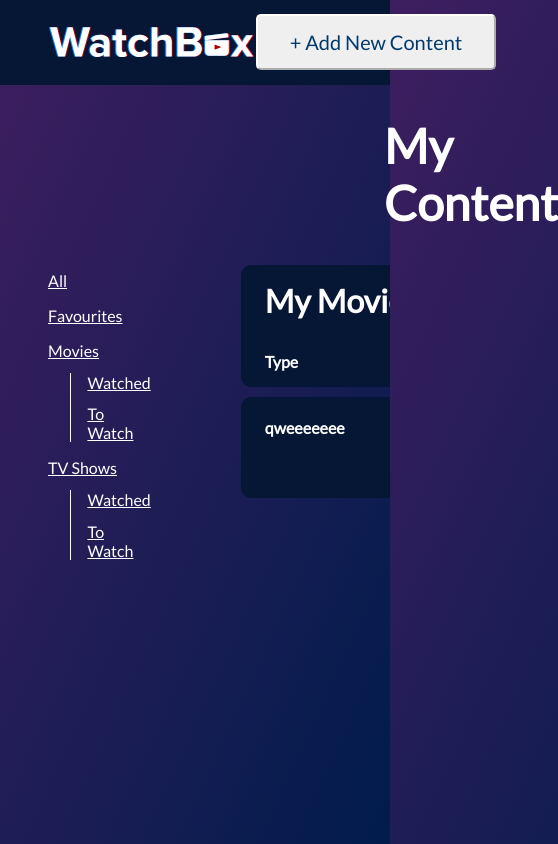
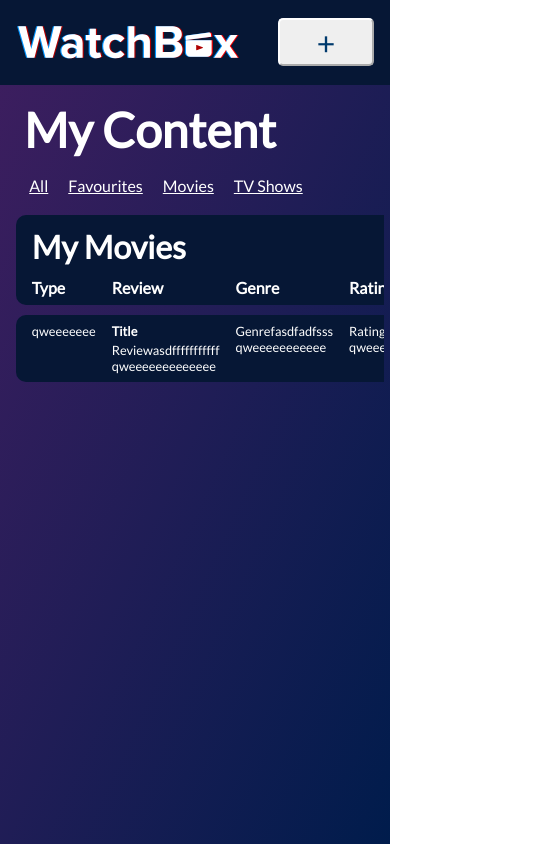
Before and after one commit to Nicole-Tam/WatchBox-TV-Show-and-Movie-Tracking-Web-App, a website: page public/index.html in a window 390 px wide. Shown: the whole page, 558 px wide, since content can reach past the window. Drawn offline with Linux system fonts and the light colour scheme.

Commit message:
added media query and more classes for queries

```diff
--- a/public/index.html
+++ b/public/index.html
@@ -15,7 +15,7 @@
       <img src="assets/logo.svg" id="logo" alt="Logo">
     </nav>
     <nav id="add-content">
-      <button id="add-content-button"><b>+</b> Add New Content</button>
+      <button id="add-content-button"><p class="add-content-icon"><b>+</b></p><p class="add-content-text"><b>+</b> Add New Content</p></button>
     </nav>
   </nav>
 
@@ -26,7 +26,7 @@
           <h2>Add Content</h2>
           <div id="form-close"><a href="#">&#10006;</a></div>
         </div>
-        <div class="form-content"><label class="form-label" for="type">Content Type:</label>
+        <div class="form-content"><label class="form-label" for="type">Type:</label>
           <div id="form-input-radio" class="form-input">
             <label id="movie-button">
               <input type="radio" name="media-type" value="movie" class="active-button">
--- a/public/styles.css
+++ b/public/styles.css
@@ -125,13 +125,21 @@ body {
 }
 
 #add-content button {
-  height: 70%;
+  height: 2.6em;
   width: 15rem;
   color: #003A6D;
   font-size: 20px;
   border-radius: 5px;
   border-color: white;
 }
+
+.add-content-icon{
+  display:none;
+  }
+
+.add-content-text{
+  display:block;
+    }
 
 #add-content button:hover {
   background-color: #724CAF;
@@ -218,15 +226,15 @@ a {
   border-bottom-left-radius: 10px;
 }
 
-.review-header {
+.review-header, .review-row {
   width: 35%;
 }
 
-.genre-header {
+.genre-header, .genre-row {
   width: 15%;
 }
 
-.rating-header {
+.rating-header, .rating-row {
   width: 15%;
 }
 
@@ -243,18 +251,6 @@ a {
   width: 10%;
   border-bottom-left-radius: 10px;
   border-top-left-radius: 10px;
-}
-
-.review-row {
-  width: 35%;
-}
-
-.genre-row {
-  width: 15%;
-}
-
-.rating-row {
-  width: 15%;
 }
 
 .length-row {
@@ -501,3 +497,158 @@ select {
   color: white;
   font-size: 1.2rem;
 }
+
+
+@media only screen and (max-width: 480px){
+.filter-container{
+  display:none;
+}
+
+#filter-bar{
+  display:flex;
+  flex-direction:row;
+  padding:0 1.2rem;
+}
+
+.filter-option{
+  margin: 10px;
+}
+
+#main-page-wrapper{
+  display:flex;
+  flex-direction:column;
+}
+
+#content-div{
+  margin:auto;
+  width:97%;
+  height:90%;
+  overflow-y: hidden;
+}
+
+#content-table {
+  border-collapse: collapse;
+  font-weight: bold;
+  margin: 10px;
+}
+
+#my-content{
+  padding:1rem 1.5rem 0.5rem;
+  margin: auto;
+}
+
+.length-header, .length-row{
+  display:none;
+}
+
+#logo{
+  width:225px;
+}
+
+.add-content-text{
+  display:none;
+}
+
+.add-content-icon{
+  display:block;
+  }
+
+#add-content button{
+  width:3em;
+  height: 60%;
+  font-size:2em;
+}
+
+#add-content{
+  width:1em;
+  padding:0;
+}
+
+#navigation-bar{
+  padding:0 1rem;
+}
+
+#table-title{
+  padding: 0.75rem 1rem 0.25rem;
+
+}
+.headers {
+  text-align: left;
+  position: sticky;
+  top: 0;
+  background-color: #061735;
+  padding: 0.5rem;
+  font-weight: bold;
+
+}
+
+.review-header, .review-row {
+  width: 38%;
+}
+
+.review-row {
+  font-size:0.8rem;
+  font-weight: normal;
+}
+
+.genre-header {
+  width: 15%;
+}
+
+.genre-row {
+  width: 15%;
+  font-size:0.8rem;
+  font-weight: normal;
+}
+
+.rating-header {
+  width: 15%;
+  border-bottom-right-radius: 10px;
+}
+
+.rating-row {
+  width: 15%;
+  font-size:0.8rem;
+  font-weight: normal;
+  border-bottom-right-radius: 10px;
+  border-top-right-radius: 10px;
+}
+
+.icon-row {
+  width: 10%;
+}
+
+.type-header{
+  width:7%;
+  padding-left:1rem;
+}
+
+.type-row {
+  font-size:0.8rem;
+  width: 7%;
+  border-bottom-left-radius: 10px;
+  border-top-left-radius: 10px;
+  font-weight: normal;
+  padding-left:1rem;
+}
+
+.movie-title {
+  font-size: 1em;
+  padding-bottom: 0.2rem;
+  font-weight: bold;
+}
+
+#content-popup{
+  width:90%;
+}
+
+#content-form{
+  width:100%;
+}
+
+
+.form-label{
+  width:10%;
+}
+
+}
```
